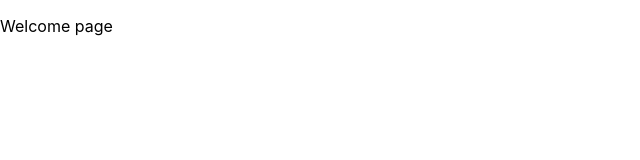
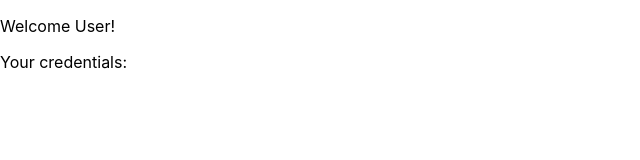
Before and after one commit to daniel-dominguez-daw/m14-daw-project, a React (Create React App) app: page /welcome in a window 1280 px wide. Shown: the top 160 px of the page, without its empty margins (0-640 px from the left). Built offline with nearby package versions, Linux system fonts and the light colour scheme.

Commit message:
feat: show user access token in Welcome component

```diff
--- a/src/App.js
+++ b/src/App.js
@@ -17,7 +17,7 @@ import {
     Switch,
     Route,
     Link as RLink,
-    useParams
+    useLocation
 } from 'react-router-dom';
 
 import AWS from 'aws-sdk';
@@ -48,9 +48,17 @@ const useStyles = makeStyles((theme) => ({
 }));
 
 function Welcome(props) {
-    //let slug = useParams();
+    const { hash } = useLocation();
+    const hashParams = hash.replace("#", "").split("&").map(e => e.split("="));
+
     return (
-        <p>Welcome page</p>
+        <>
+            <p>Welcome User!</p>
+            <p>Your credentials:</p>
+            <table>
+                {hashParams.map(e=> <tr><td>{e[0]}</td><td>{e[1]}</td></tr>)}
+            </table>
+        </>
     );
 }
 
```
